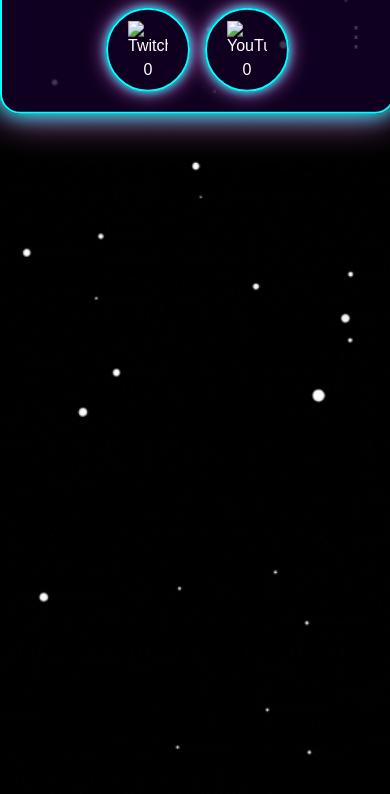
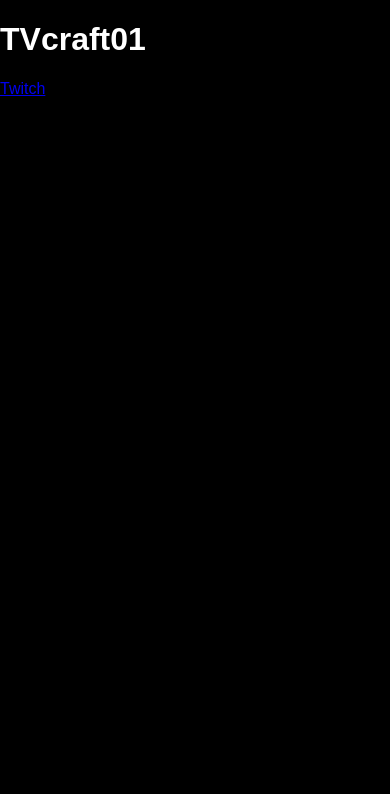
Before and after one commit to TVcraft01/TVcraft01, a plain HTML site: page index.html in a window 390 px wide. Drawn offline with Linux system fonts and the light colour scheme.

Commit message:
Update index.html

```diff
--- a/index.html
+++ b/index.html
@@ -7,31 +7,16 @@
     <link rel="stylesheet" href="style.css">
 </head>
 <body>
-    <!-- Fond étoilé -->
-    <div class="background">
-        <img src="etoiles.gif" alt="Fond étoilé">
-    </div>
-
-    <!-- Menu 3 points -->
     <div class="menu">
-        <div class="dots" onclick="toggleProjects()">&#x22EE;</div>
-        <div class="projects" id="projects">
-            <a href="#">Projet 1</a>
-            <a href="#">Projet 2</a>
-            <a href="#">Projet 3</a>
+        <div class="dots">
+            <span></span>
+            <span></span>
+            <span></span>
         </div>
     </div>
 
-    <!-- Panneau principal -->
-    <div class="panel">
-        <h1 class="neon-text">TVcraft01</h1>
-        <div class="socials">
-            <a href="https://twitch.tv/tvcraft01" target="_blank" class="social-btn twitch">
-                <img src="icons/twitch.png" alt="Twitch">
-                <span id="twitch-count">0</span>
-            </a>
-            <a href="https://youtube.com/@tvcraft01" target="_blank" class="social-btn youtube">
-                <img src="icons/youtube.png" alt="YouTube">
-                <span id="youtube-count">0</span>
-            </a>
-            <a href="https://tiktok.com/@tvcraft01
+    <div class="content">
+        <h1 class="title">TVcraft01</h1>
+        <div class="links">
+            <a href="https://twitch.tv/tvcraft01" target="_blank" class="card twitch">Twitch</a>
+            <a href="https://youtube.com/@TVcraft01" targ
```
